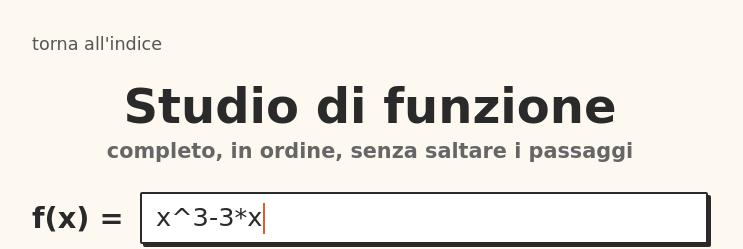
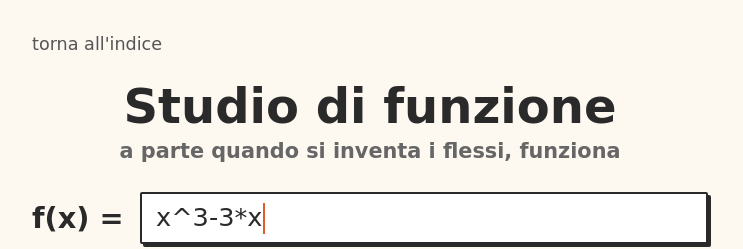
Before and after one commit to JamesC-07/Algoritmi-di-matematica, a plain HTML site: page funzione.html in a window 1280 px wide. Shown: the top 249 px of the page, without its empty margins (270-1013 px from the left). Drawn offline with Linux system fonts and the light colour scheme.

Commit message:
Update funzione.html

```diff
--- a/funzione.html
+++ b/funzione.html
@@ -205,7 +205,7 @@
 <a href="index.html" class="back">torna all'indice</a>
 <header>
   <h1>Studio di funzione</h1>
-  <h2>completo, in ordine, senza saltare i passaggi</h2>
+  <h2>a parte quando si inventa i flessi, funziona</h2>
 </header>
 
 <!-- EDITOR -->
```
